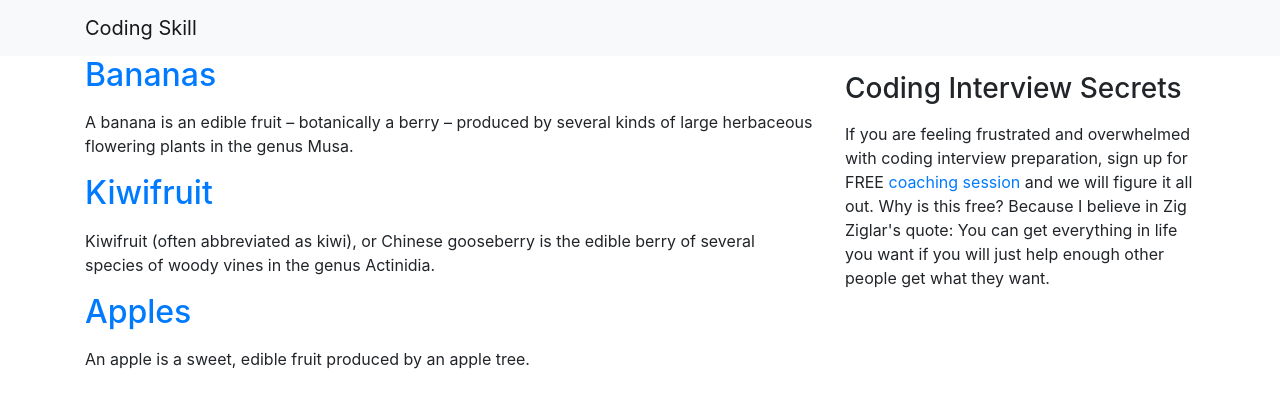
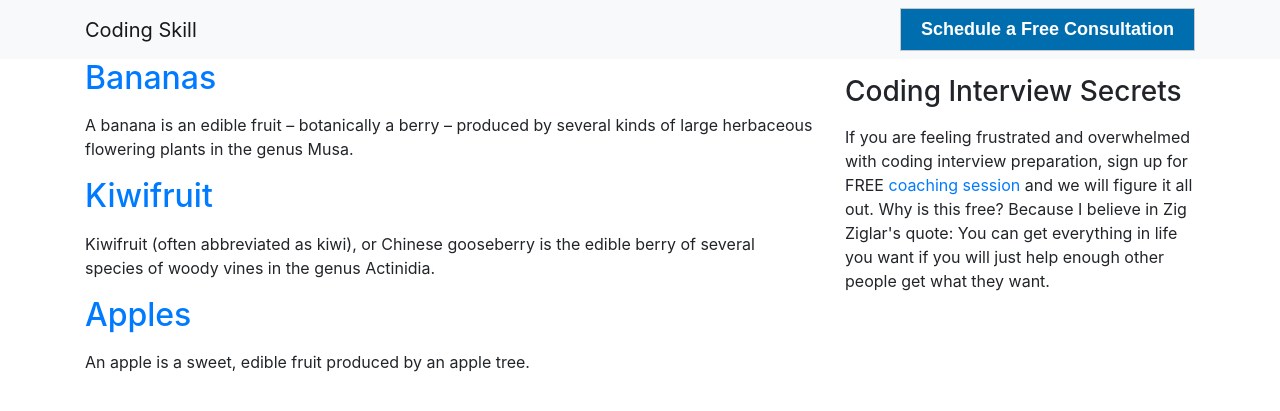
Before and after one commit to bparanj/coding-skill, a Jekyll site: the page built from index.html, in a window 1280 px wide. Shown: the top 411 px of the page. Built offline with Jekyll 4.4.1, drawn with Linux system fonts in a browser that asks for light colours.

Commit message:
Add schedule button to the navigation

```diff
--- a/_includes/navigation.html
+++ b/_includes/navigation.html
@@ -1,9 +1,12 @@
 <nav class="navbar navbar-expand-lg navbar-light bg-light">
   <div class="container">
     <a class="navbar-brand" href="/">{{ site.title }}</a>
-    <button class="navbar-toggler" type="button" data-toggle="collapse" data-target="#navbarResponsive" aria-controls="navbarResponsive" aria-expanded="false" aria-label="Toggle navigation">
-      <span class="navbar-toggler-icon"></span>
-    </button>
+		<form class="form-inline my-2 my-lg-0">
+
+			<button id="SOIBTN_BalaParanj" style="background: #006DAF; color: #ffffff; padding: 10px 20px; border: 1px solid #c8c8c8; font: bold 18px Arial; cursor: pointer;" data-height="580" data-psz="00" data-so-page="BalaParanj" data-delay="1">Schedule a Free Consultation</button>
+			<script type="text/javascript" src="https://cdn.oncehub.com/mergedjs/so.js"></script>
+
+		    </form>
   </div>
 
 </nav>
```
Also changed, not shown: about.md (deleted, +0 -7 lines), 6 other files.
